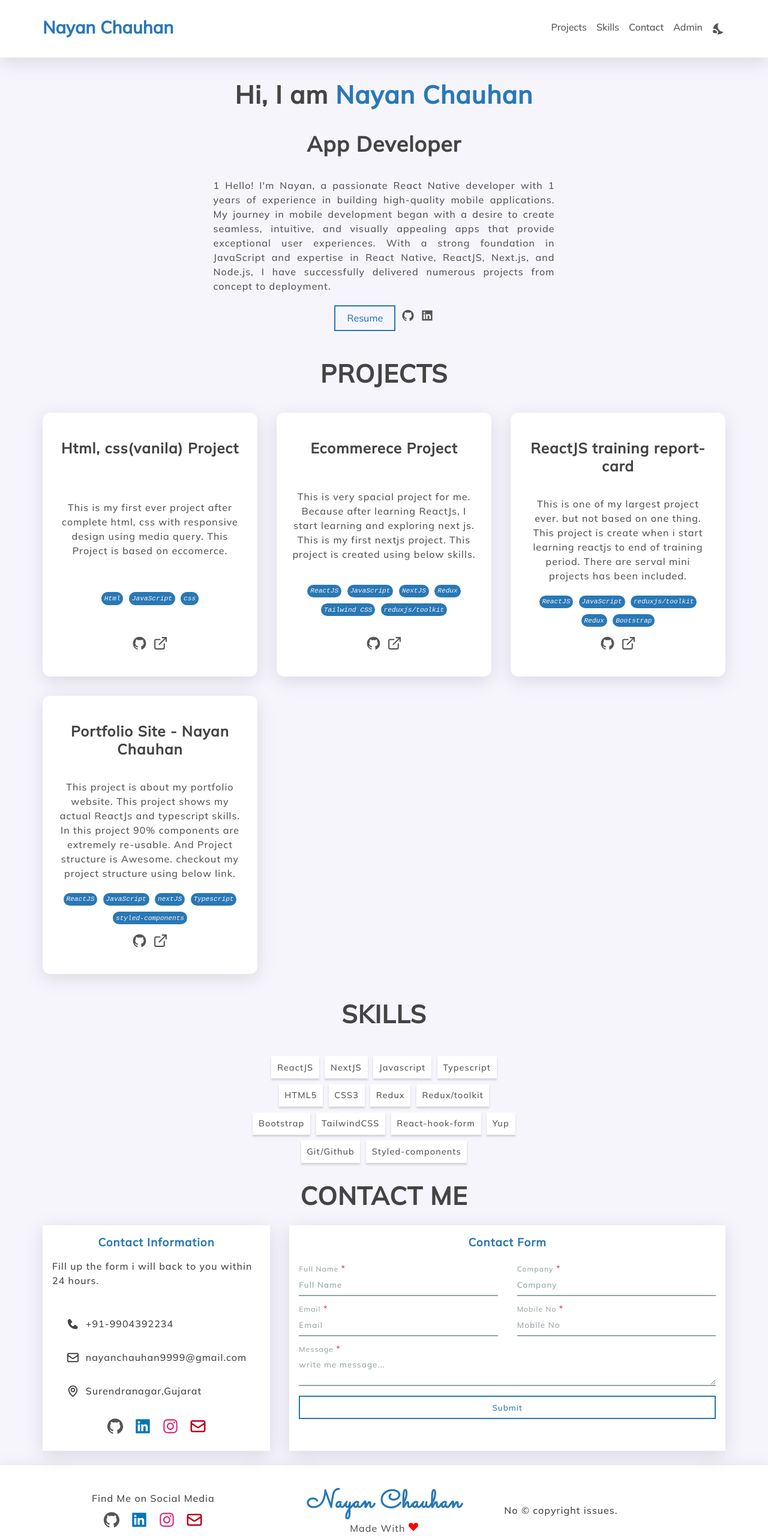
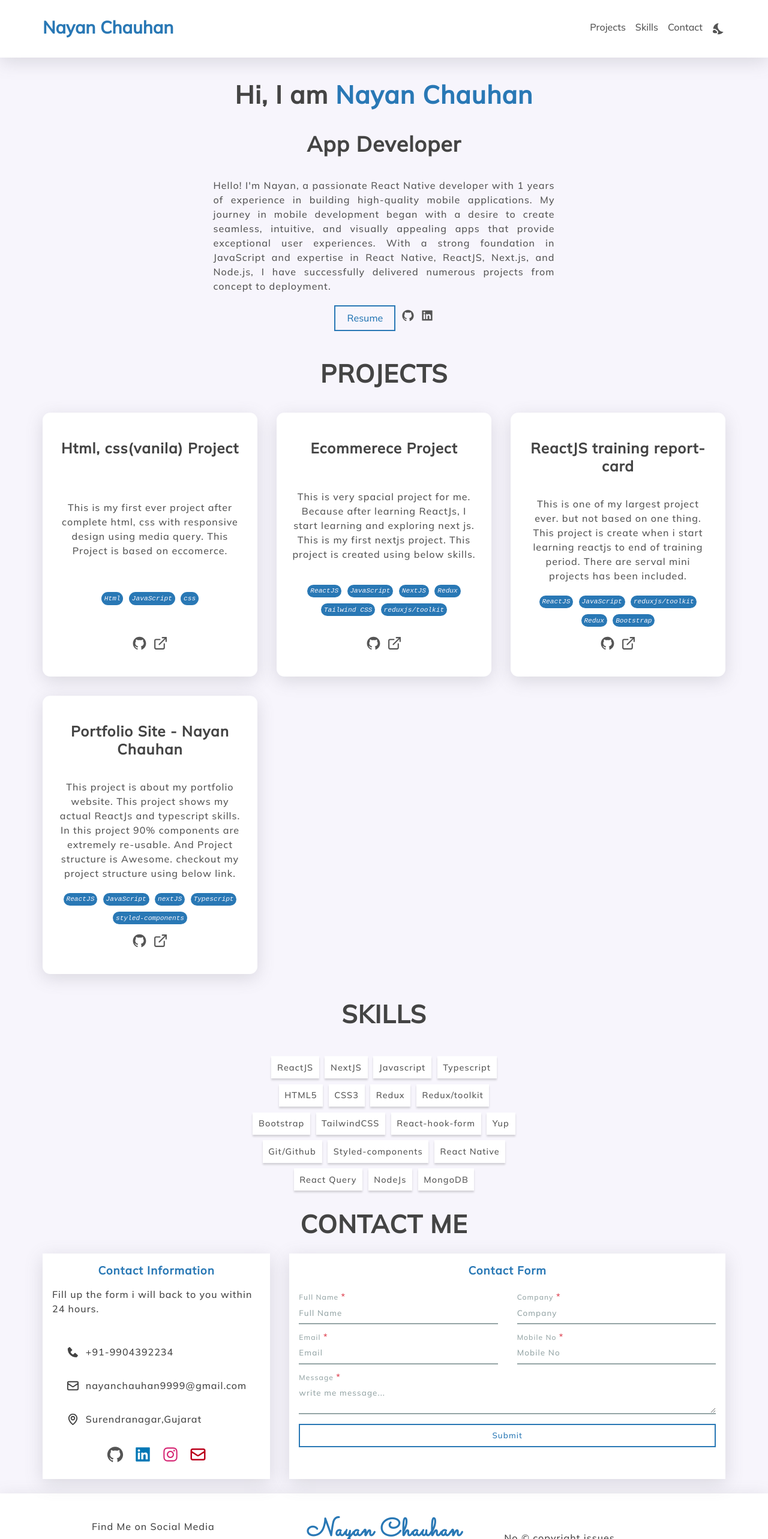
Before and after one commit to Nayanchauhan9999/portfolio, a Next.js app: page / in a window 1280 px wide. Shown: the top 2566 px of the page at 60% size. Built offline with nearby package versions, Linux system fonts and the light colour scheme; no server answers.

Commit message:
update skills and career objective

```diff
--- a/src/components/Molecules/AboutMe/index.tsx
+++ b/src/components/Molecules/AboutMe/index.tsx
@@ -37,9 +37,9 @@ const AboutMe = ({}: AboutMeProps) => {
           >
             App Developer
           </Heading>
-          <CareerObjective>1
-            Hello! I'm Nayan, a passionate React Native developer with 1
-            years of experience in building high-quality mobile applications. My
+          <CareerObjective>
+            Hello! I'm Nayan, a passionate React Native developer with 1 years
+            of experience in building high-quality mobile applications. My
             journey in mobile development began with a desire to create
             seamless, intuitive, and visually appealing apps that provide
             exceptional user experiences. With a strong foundation in JavaScript
--- a/src/components/Molecules/Contact/index.tsx
+++ b/src/components/Molecules/Contact/index.tsx
@@ -2,7 +2,6 @@ import React from "react";
 import { ContactWrapper, StyledContact } from "./Contact.styles";
 import Container from "@/components/__Shared/Container";
 import Heading from "@/components/__Shared/Heading";
-import Paragraph from "@/components/__Shared/Paragraph";
 import ContactCard from "../ContactCard";
 import ContactForm from "../ContactForm";
 
--- a/src/components/Molecules/ContactForm/index.tsx
+++ b/src/components/Molecules/ContactForm/index.tsx
@@ -16,6 +16,7 @@ import Text from "@/components/__Shared/Text";
 const ContactForm = () => {
   const [open, setOpen] = useState(false);
   const [userData, setUserData] = useState<ContactFormValues | undefined>();
+  const [isLoading, setIsLoading] = useState<boolean>(false);
   //using useForm hook
   const {
     control,
@@ -32,6 +33,7 @@ const ContactForm = () => {
     setUserData(data);
     reset();
     try {
+      setIsLoading(true);
       await fetch("/api/contact", {
         method: "POST",
         headers: {
@@ -39,8 +41,10 @@ const ContactForm = () => {
         },
         body: JSON.stringify(data),
       });
+      setIsLoading(false);
     } catch (error) {
-      console.log(error)
+      setIsLoading(false);
+      console.log(error);
     }
 
     setOpen(true);
@@ -56,7 +60,7 @@ const ContactForm = () => {
             <Paragraph>
               Thank you for contacting me{" "}
               {userData && <Text color="secondary">{userData?.fullName}</Text>}.
-              Congratulations, form has been submited Successfully.
+              form has been submited Successfully.
             </Paragraph>
             <Paragraph>
               I will try to contact you within 2 bussiness days. You can also
@@ -65,11 +69,23 @@ const ContactForm = () => {
                 <Text color="secondary">nayanchauhan9999@gmail.com.</Text>
               </Link>
             </Paragraph>
-            <Paragraph>Meanwhile stay safe and take care.</Paragraph>
           </>
         }
         onClose={() => setOpen(false)}
       />
+      {isLoading ? (
+        <Box>
+          <Paragraph
+            textalign="center"
+            color="secondary"
+            fontWeight={"semibold"}
+            size="medium"
+          >
+            Submiting...
+          </Paragraph>
+        </Box>
+      ) : (
+        <Box>
           <Heading
             variant="h3"
             color="secondary"
@@ -143,6 +159,8 @@ const ContactForm = () => {
               onClick={handleSubmit(onSubmit)}
             />
           </Box>
+        </Box>
+      )}
     </StyledContactForm>
   );
 };
--- a/src/components/Molecules/Navbar/index.tsx
+++ b/src/components/Molecules/Navbar/index.tsx
@@ -47,7 +47,7 @@ const Navbar = ({ logoTitle }: NavbarProps) => {
               <NavButton url="#projects">Projects</NavButton>
               <NavButton url="#skills">skills</NavButton>
               <NavButton url="#contact">Contact</NavButton>
-              <NavButton url="/admin/login">Admin</NavButton>
+              {/* <NavButton url="/admin/login">Admin</NavButton> */}
             </NavbarLinks>
             {openNav && (
               <NavbarLinksMobile onClick={() => setOpenNav(false)}>
--- a/src/components/Molecules/Skills/index.tsx
+++ b/src/components/Molecules/Skills/index.tsx
@@ -19,6 +19,10 @@ const skillArray: string[] = [
   "Yup",
   "Git/Github",
   "Styled-components",
+  "React Native",
+  "React Query",
+  "NodeJs",
+  "MongoDB"
 ];
 
 const Skills = () => {
```
Lines whose indentation alone changed are shown as unchanged.
